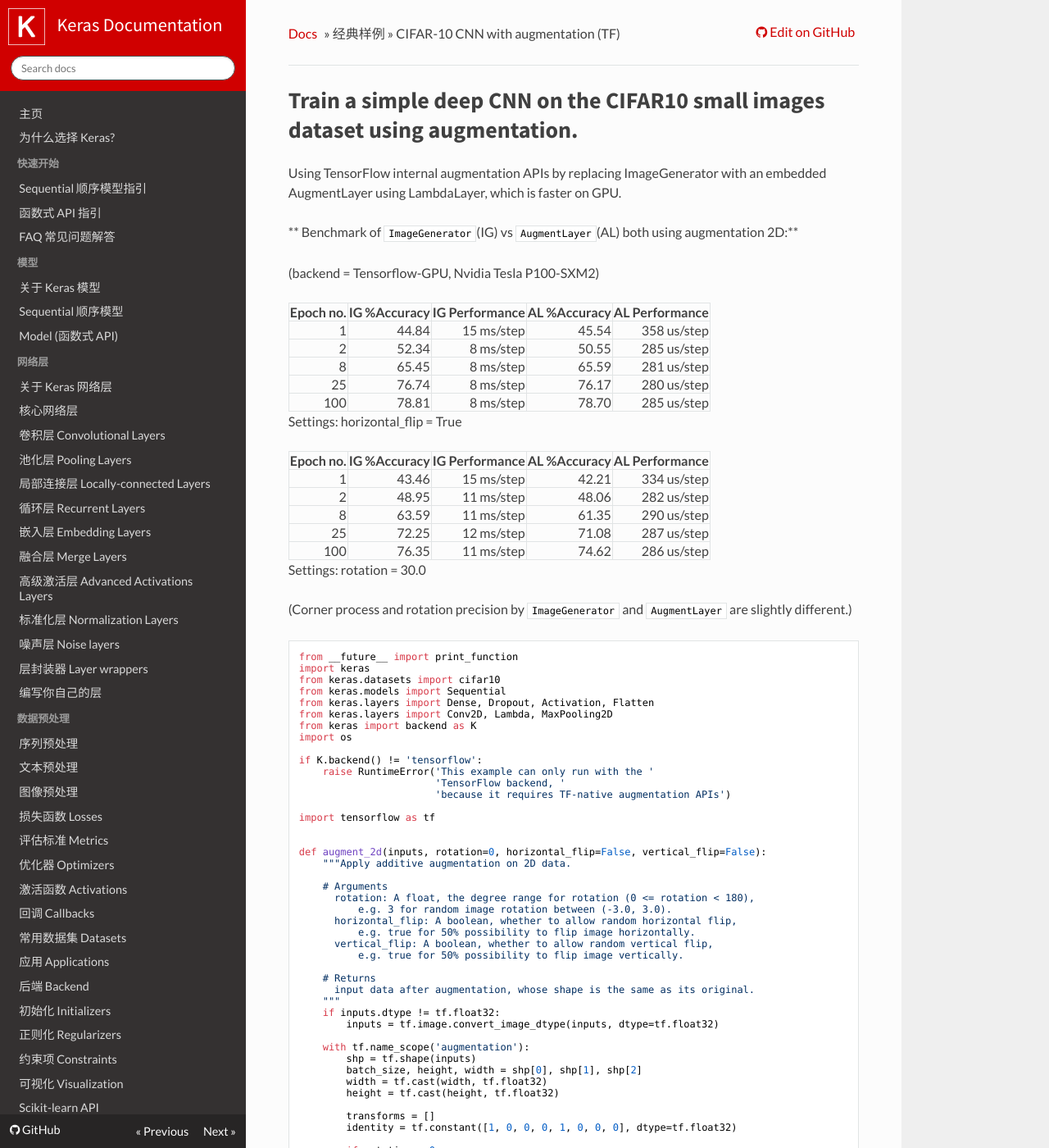
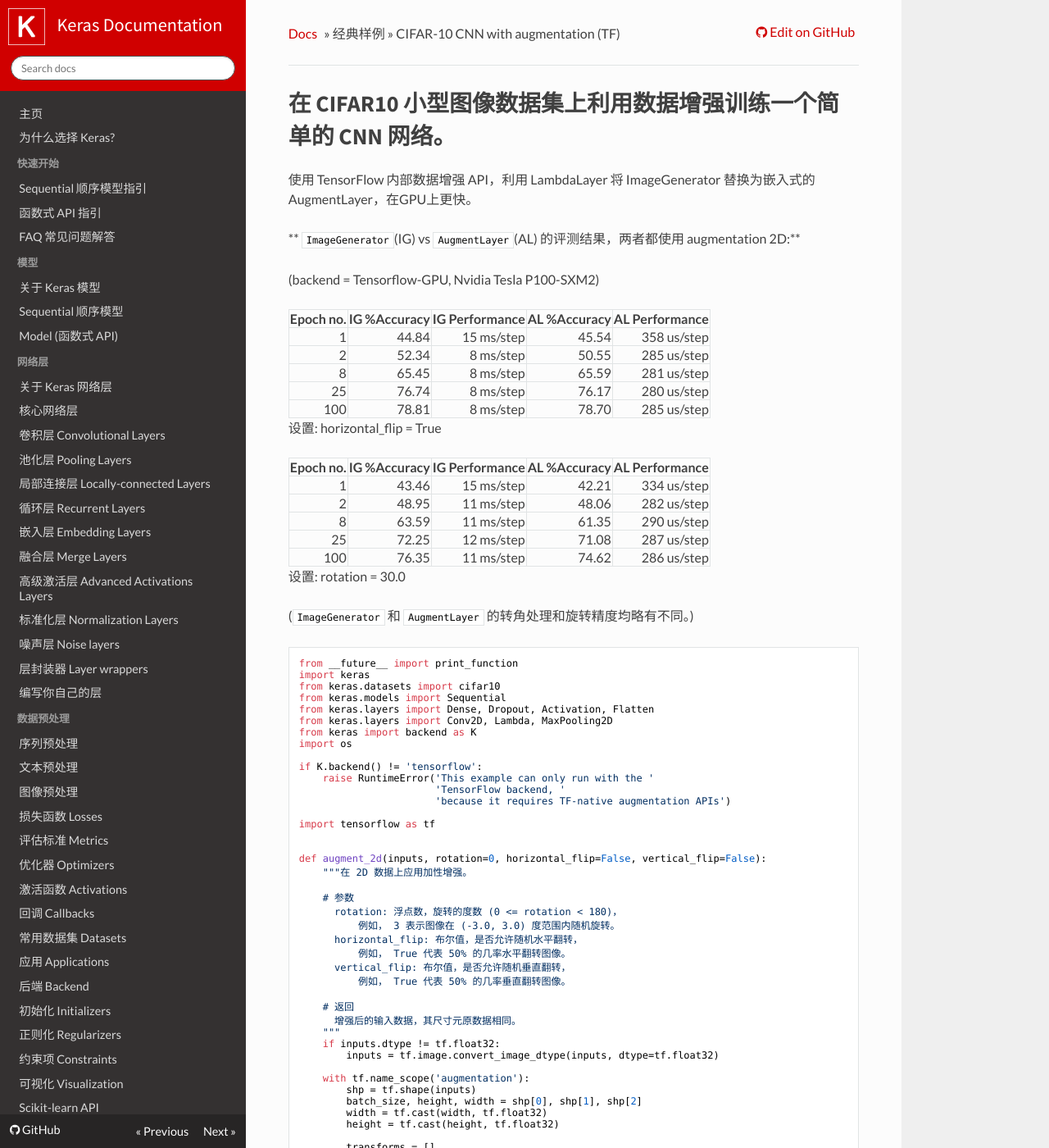
Before and after one commit to gaussic/keras-doc-zh, an MkDocs documentation site: the page built from sources/examples/cifar10_cnn_tfaugment2d.md, in a window 1280 px wide and 1400 px high. Shown: the whole window at 82% size. Built offline with MkDocs 1.6.1, drawn with Linux system fonts in a browser that asks for light colours; nearby versions of some CDN libraries; some web fonts are replaced; library files that are not in the unit come from our copies; some of the changed text lies outside the part shown.

Commit message:
Translate cifar10_cnn_tfaugment2d.md

````diff
--- a/sources/examples/cifar10_cnn_tfaugment2d.md
+++ b/sources/examples/cifar10_cnn_tfaugment2d.md
@@ -1,11 +1,8 @@
+# 在 CIFAR10 小型图像数据集上利用数据增强训练一个简单的 CNN 网络。
 
-#Train a simple deep CNN on the CIFAR10 small images dataset using augmentation.
+使用 TensorFlow 内部数据增强 API，利用 LambdaLayer 将 ImageGenerator 替换为嵌入式的 AugmentLayer，在GPU上更快。
 
-Using TensorFlow internal augmentation APIs by replacing ImageGenerator with
-an embedded AugmentLayer using LambdaLayer, which is faster on GPU.
-
-** Benchmark of `ImageGenerator`(IG) vs `AugmentLayer`(AL) both using augmentation
-2D:**
+** `ImageGenerator`(IG) vs `AugmentLayer`(AL) 的评测结果，两者都使用 augmentation 2D:**
 
 (backend = Tensorflow-GPU, Nvidia Tesla P100-SXM2)
 
@@ -17,7 +14,7 @@
 25        | 76.74          |  8 ms/step     | 76.17         | 280 us/step
 100       | 78.81          |  8 ms/step     | 78.70         | 285 us/step
 
-Settings: horizontal_flip = True
+设置: horizontal_flip = True
 
 
 Epoch no. | IG %Accuracy   | IG Performance | AL %Accuracy  | AL Performance
@@ -28,11 +25,10 @@
 25        | 72.25          | 12 ms/step     | 71.08         | 287 us/step
 100       | 76.35          | 11 ms/step     | 74.62         | 286 us/step
 
-Settings: rotation = 30.0
+设置: rotation = 30.0
 
 
-(Corner process and rotation precision by `ImageGenerator` and `AugmentLayer`
-are slightly different.)
+(`ImageGenerator` 和 `AugmentLayer` 的转角处理和旋转精度均略有不同。)
 
 
 ```python
@@ -54,18 +50,18 @@
 
 
 def augment_2d(inputs, rotation=0, horizontal_flip=False, vertical_flip=False):
-    """Apply additive augmentation on 2D data.
+    """在 2D 数据上应用加性增强。
 
-    # Arguments
-      rotation: A float, the degree range for rotation (0 <= rotation < 180),
-          e.g. 3 for random image rotation between (-3.0, 3.0).
-      horizontal_flip: A boolean, whether to allow random horizontal flip,
-          e.g. true for 50% possibility to flip image horizontally.
-      vertical_flip: A boolean, whether to allow random vertical flip,
-          e.g. true for 50% possibility to flip image vertically.
+    # 参数
+      rotation: 浮点数，旋转的度数 (0 <= rotation < 180)，
+          例如， 3 表示图像在 (-3.0, 3.0) 度范围内随机旋转。
+      horizontal_flip: 布尔值，是否允许随机水平翻转，
+          例如， True 代表 50% 的几率水平翻转图像。
+      vertical_flip: 布尔值，是否允许随机垂直翻转，
+          例如， True 代表 50% 的几率垂直翻转图像。
 
-    # Returns
-      input data after augmentation, whose shape is the same as its original.
+    # 返回
+      增强后的输入数据，其尺寸元原数据相同。
     """
     if inputs.dtype != tf.float32:
         inputs = tf.image.convert_image_dtype(inputs, dtype=tf.float32)
@@ -115,13 +111,13 @@
 save_dir = '/tmp/saved_models'
 model_name = 'keras_cifar10_trained_model.h5'
 
-# The data, split between train and test sets:
+# 数据，切分为训练集和测试集：
 (x_train, y_train), (x_test, y_test) = cifar10.load_data()
 print('x_train shape:', x_train.shape)
 print(x_train.shape[0], 'train samples')
 print(x_test.shape[0], 'test samples')
 
-# Convert class vectors to binary class matrices.
+# 将类向量转换为二进制类矩阵。
 y_train = keras.utils.to_categorical(y_train, num_classes)
 y_test = keras.utils.to_categorical(y_test, num_classes)
 
@@ -169,14 +165,14 @@
           validation_data=(x_test, y_test),
           shuffle=True)
 
-# Save model and weights
+# 保存模型和权重
 if not os.path.isdir(save_dir):
     os.makedirs(save_dir)
 model_path = os.path.join(save_dir, model_name)
 model.save(model_path)
 print('Saved trained model at %s ' % model_path)
 
-# Score trained model.
+# 评估模型
 scores = model.evaluate(x_test, y_test, verbose=1)
 print('Test loss:', scores[0])
 print('Test accuracy:', scores[1])
````
Also changed, not shown: other parts of sources/examples/cifar10_cnn_tfaugment2d.md (+1 -1 lines).
